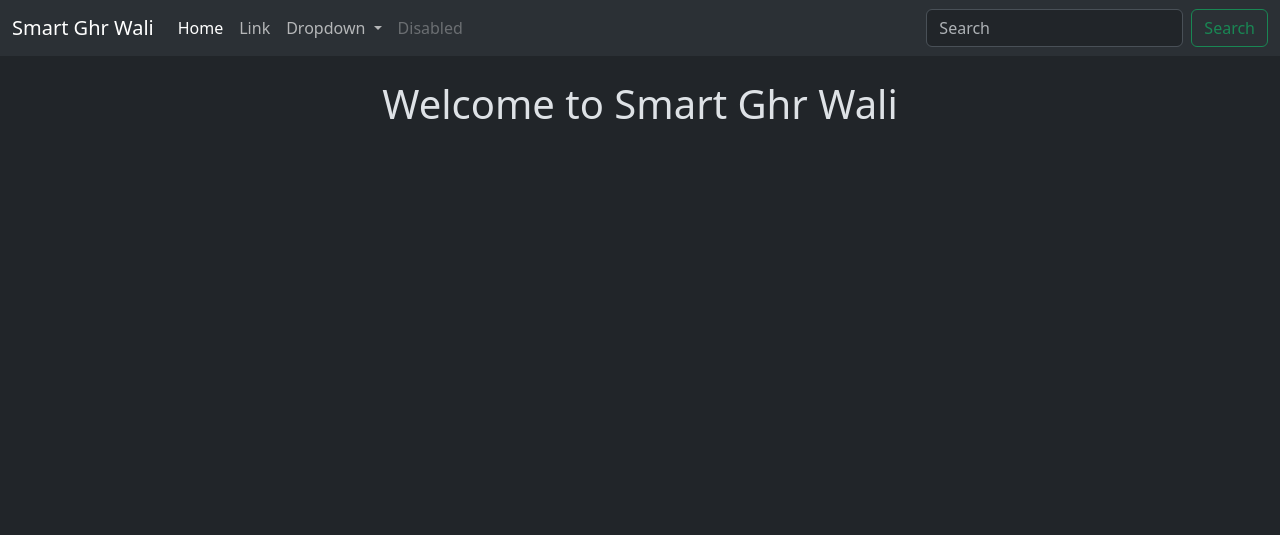
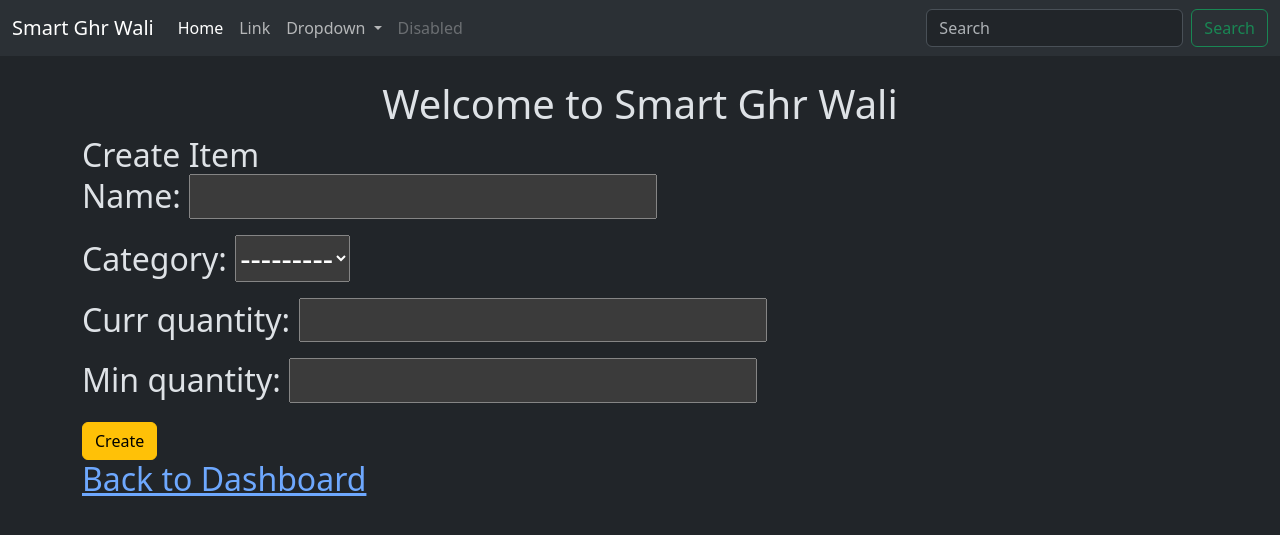
Before and after one commit to Sulphite05/Kitchen-Inventory-Management-System, a Django app: page /SmartGhrWali/create/ in a window 1280 px wide. Shown: the top 535 px of the page. Run offline with Django 4.2, Linux system fonts and the light colour scheme; data that the repository does not hold is empty.

Commit message:
Models changed, unit added

```diff
--- a/SmartGhrWali/models.py
+++ b/SmartGhrWali/models.py
@@ -4,14 +4,15 @@ from django.contrib.auth.models import User
 
 class Category(models.Model):
     name = models.CharField(max_length=70)
+    unit = models.CharField(max_length=20)
 
     def __str__(self):
-        return self.name
+        return f"{self.name}({self.unit})"
 
 
 class Item(models.Model):
     user = models.ForeignKey(User, on_delete=models.CASCADE)
-    name = models.CharField(max_length=70)
+    name = models.CharField(max_length=70, unique=True, blank=False, null=False)
     category = models.ForeignKey(Category, on_delete=models.PROTECT)  # Protect category from deletion
     curr_quantity = models.IntegerField(blank=False, null=False)
     min_quantity = models.IntegerField(blank=False, null=False)
@@ -25,9 +26,9 @@ class Item(models.Model):
 class Purchase(models.Model):
     user = models.ForeignKey(User, on_delete=models.CASCADE)
     item = models.ForeignKey(Item, on_delete=models.CASCADE)
-    purchased_on = models.DateTimeField()
+    purchased_on = models.DateTimeField(blank=False, null=False)
     quantity = models.IntegerField(blank=False, null=False)
-    unit_price = models.DecimalField(max_digits=10, decimal_places=2)
+    unit_price = models.DecimalField(max_digits=10, decimal_places=2, default=0)
 
     def __str__(self):
         return f"{self.item.name} - {self.quantity} units"
--- a/SmartGhrWali/templates/item_form.html
+++ b/SmartGhrWali/templates/item_form.html
@@ -6,4 +6,17 @@ Smart Ghr Wali
 
 {% block content %}
 <h1 class="text-center mt-4">Welcome to Smart Ghr Wali</h1>
+<h2>
+    {% if form.instance.pk %}
+        Edit Item
+    {% else %}
+        Create Item
+    {% endif %}
+    <form method="post" class="form">
+        {% csrf_token %}
+        {{ form.as_p }}
+        <button class="btn btn-warning" type="submit">Create</button>
+    </form>
+    <a href="{% url 'dashboard' %}">Back to Dashboard</a>
+</h2>
 {% endblock %}
--- a/SmartGhrWali/views.py
+++ b/SmartGhrWali/views.py
@@ -39,7 +39,7 @@ def delete_item(request, item_id):
     item = get_object_or_404(Item, pk=item_id, user=request.user)
     if request.method == "POST":
         item.delete()
-        redirect("dashboard")
+        return redirect("dashboard")
     return render(request, 'item_confirm_delete.html', {'item': item})
 
 # items shouldn't be deleted or edited by the user
```
Also changed, not shown: SmartGhrWali/templates/item_confirm_delete.html (+6 -1 lines).
